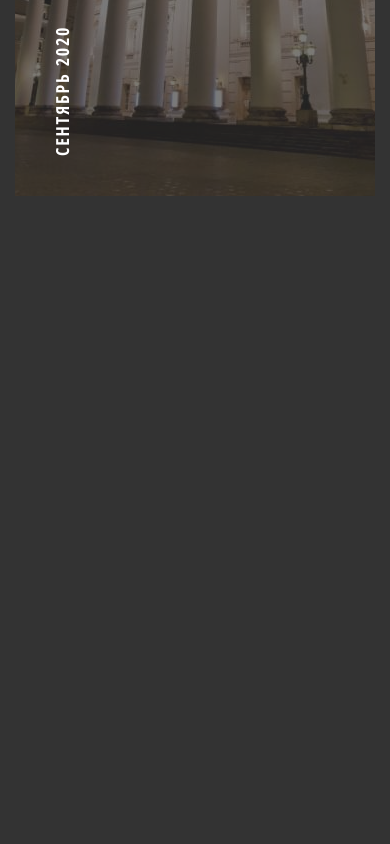
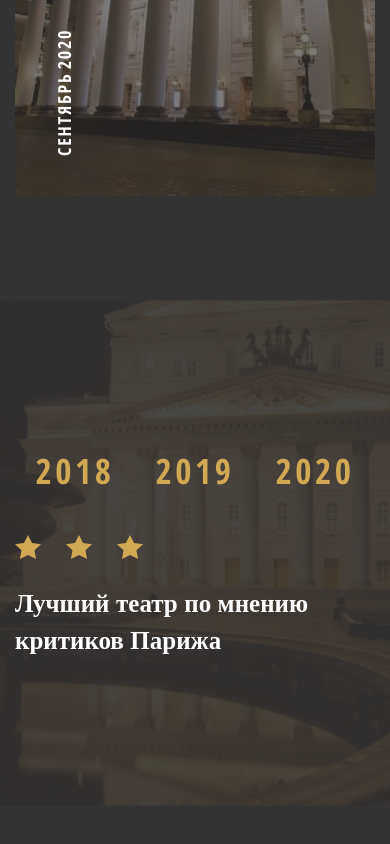
Before and after one commit to vm3192/GrandTheatre, a plain HTML site: page index.html in a window 390 px wide. Shown: the part 1930-2774 px from the top of the page. Before the commit the page ends 2208 px from the top, so only its background shows below. Drawn offline with nearby package versions, Linux system fonts and the light colour scheme; a web font is replaced by a local one.

Commit message:
section awards (adaptived)

```diff
--- a/css/style.css
+++ b/css/style.css
@@ -122,8 +122,8 @@ h6 {
 
 @font-face {
   font-family: 'icomoon';
-  src: url("fonts/icomoon.eot?3kfs6");
-  src: url("fonts/icomoon.eot?3kfs6#iefix") format("embedded-opentype"), url("fonts/icomoon.ttf?3kfs6") format("truetype"), url("fonts/icomoon.woff?3kfs6") format("woff"), url("fonts/icomoon.svg?3kfs6#icomoon") format("svg");
+  src: url("fonts/icomoon.eot?ptiv20");
+  src: url("fonts/icomoon.eot?ptiv20#iefix") format("embedded-opentype"), url("fonts/icomoon.ttf?ptiv20") format("truetype"), url("fonts/icomoon.woff?ptiv20") format("woff"), url("fonts/icomoon.svg?ptiv20#icomoon") format("svg");
   font-weight: normal;
   font-style: normal;
   font-display: block;
@@ -142,6 +142,10 @@ h6 {
   /* Better Font Rendering =========== */
   -webkit-font-smoothing: antialiased;
   -moz-osx-font-smoothing: grayscale;
+}
+
+.icon-star:before {
+  content: "\e90b";
 }
 
 .icon-search:before {
@@ -693,8 +697,9 @@ h6 {
 .production__row {
   text-align: right;
   white-space: nowrap;
-  overflow: auto;
   overflow-y: hidden;
+  overflow-x: auto;
+  word-spacing: -3px;
 }
 
 .production__item {
@@ -703,7 +708,6 @@ h6 {
   color: #ffffff;
   height: 550px;
   position: relative;
-  margin: 0 -2px;
 }
 
 .production__item:hover .production__item-mask {
@@ -786,6 +790,73 @@ h6 {
           transform: translate(-50%, -50%);
 }
 
+.awards {
+  width: 1110px;
+  margin: 0 auto 150px;
+  background: url(../img/awards_bg.jpg) center/cover no-repeat;
+  min-height: 550px;
+  display: -webkit-box;
+  display: -ms-flexbox;
+  display: flex;
+  -webkit-box-align: center;
+      -ms-flex-align: center;
+          align-items: center;
+}
+
+.awards__inner {
+  max-width: 825px;
+  margin: 0 auto;
+}
+
+.awards__tabs {
+  display: -webkit-box;
+  display: -ms-flexbox;
+  display: flex;
+  -webkit-box-pack: justify;
+      -ms-flex-pack: justify;
+          justify-content: space-between;
+  -webkit-box-align: center;
+      -ms-flex-align: center;
+          align-items: center;
+}
+
+.awards__nav-btn {
+  display: block;
+  background: none;
+  font-weight: bold;
+  font-size: 72px;
+  line-height: 136.11111%;
+  letter-spacing: 0.1em;
+  text-transform: uppercase;
+  color: #D1A954;
+}
+
+.awards__content {
+  -webkit-box-flex: 0;
+      -ms-flex: 0 1 540px;
+          flex: 0 1 540px;
+}
+
+.awards__item {
+  display: none;
+}
+
+.awards__item.active {
+  display: block;
+}
+
+.awards__item-rating {
+  margin-bottom: 25px;
+}
+
+.awards__item-text {
+  font-family: Open Sans;
+  font-weight: 700;
+  font-size: 36px;
+  line-height: 150%;
+  color: #ffffff;
+}
+
 @media (max-width: 1450px) {
   .container {
     max-width: 869px;
@@ -839,6 +910,25 @@ h6 {
     padding-left: 80px;
     margin: 0 auto;
   }
+
+  .awards {
+    width: 100%;
+    background: url(../img/awards_bg2.png) center/cover no-repeat;
+  }
+
+  .awards__inner {
+    max-width: 690px;
+  }
+
+  .awards__content {
+    -webkit-box-flex: 0;
+        -ms-flex: 0 1 450px;
+            flex: 0 1 450px;
+  }
+
+  .awards__item-text {
+    font-size: 34px;
+  }
 }
 
 @media (max-width: 991px) {
@@ -877,6 +967,24 @@ h6 {
 
   .production__title {
     margin-bottom: 60px;
+  }
+
+  .awards {
+    margin-bottom: 90px;
+  }
+
+  .awards__inner {
+    max-width: 570px;
+  }
+
+  .awards__content {
+    -webkit-box-flex: 0;
+        -ms-flex: 0 1 388px;
+            flex: 0 1 388px;
+  }
+
+  .awards__item-text {
+    font-size: 29px;
   }
 
   body.lock {
@@ -1011,6 +1119,24 @@ h6 {
   .production__inner {
     padding: 0 30px;
   }
+
+  .awards {
+    margin-bottom: 80px;
+  }
+
+  .awards__inner {
+    max-width: 510px;
+  }
+
+  .awards__content {
+    -webkit-box-flex: 0;
+        -ms-flex: 0 1 330px;
+            flex: 0 1 330px;
+  }
+
+  .awards__item-text {
+    font-size: 25px;
+  }
 }
 
 @media (max-width: 576px) {
@@ -1026,4 +1152,35 @@ h6 {
   .production__inner {
     padding: 0 15px;
   }
+
+  .awards {
+    padding: 0 15px;
+  }
+
+  .awards__tabs {
+    -webkit-box-orient: vertical;
+    -webkit-box-direction: normal;
+        -ms-flex-direction: column;
+            flex-direction: column;
+  }
+
+  .awards__tabs-nav {
+    display: -webkit-box;
+    display: -ms-flexbox;
+    display: flex;
+    -ms-flex-pack: distribute;
+        justify-content: space-around;
+    width: 100%;
+    margin-bottom: 40px;
+  }
+
+  .awards__nav-btn {
+    font-size: 35px;
+  }
+
+  .awards__content {
+    -webkit-box-flex: 0;
+        -ms-flex: 0 1 auto;
+            flex: 0 1 auto;
+  }
 }
--- a/index.html
+++ b/index.html
@@ -146,8 +146,6 @@
 					<h2 class="production__title"><span>наши</span> постановки</h2>
 					<div class="production__row">
 
-
-
 						<a class="production__item" href="#" id="production-item1">
 							<div class="production__item-mask">
 								<h6 class="production__item-name">ОСКАР 2020</h6>
@@ -177,8 +175,43 @@
 							<div class="production__item-hover icon-search"></div>
 						</a>
 
+					</div>
+				</div>
+			</section>
 
+			<section class="awards">
+				<div class="awards__inner">
+					<div class="awards__tabs">
+						<div class="awards__tabs-nav">
+							<button class="awards__nav-btn active" type="button" data-tab="#tab_1">2018</button>
+							<button class="awards__nav-btn" type="button" data-tab="#tab_2">2019</button>
+							<button class="awards__nav-btn" type="button" data-tab="#tab_3">2020</button>
+						</div>
+						<div class="awards__content">
+							<div class="awards__item active" id="tab_1">
+								<div class="awards__item-rating">
+									<img src="img/icons/3stars.svg" alt="#">
+								</div>
+								<div class="awards__item-text">Лучший театр
+									по мнению критиков Парижа</div>
+							</div>
 
+							<div class="awards__item" id="tab_2">
+								<div class="awards__item-rating">
+									<img src="img/icons/4stars.svg" alt="#">
+								</div>
+								<div class="awards__item-text">Театр
+									по мнению театральных критиков Парижа</div>
+							</div>
+
+							<div class="awards__item" id="tab_3">
+								<div class="awards__item-rating">
+									<img src="img/icons/5stars.svg" alt="#">
+								</div>
+								<div class="awards__item-text">Лучший театр
+									по мнению театральных критиков Парижа</div>
+							</div>
+						</div>
 					</div>
 				</div>
 			</section>
```
Also changed, not shown: css/style.min.css, fonts/icomoon.woff, fonts/icomoon.woff2, img/awards_bg.jpg (added), img/awards_bg2.png (added), img/icons/3stars.svg (added), img/icons/4stars.svg (added), img/icons/5stars.svg (added), img/icons/star.svg (added), js/script.js, js/script.min.js.
